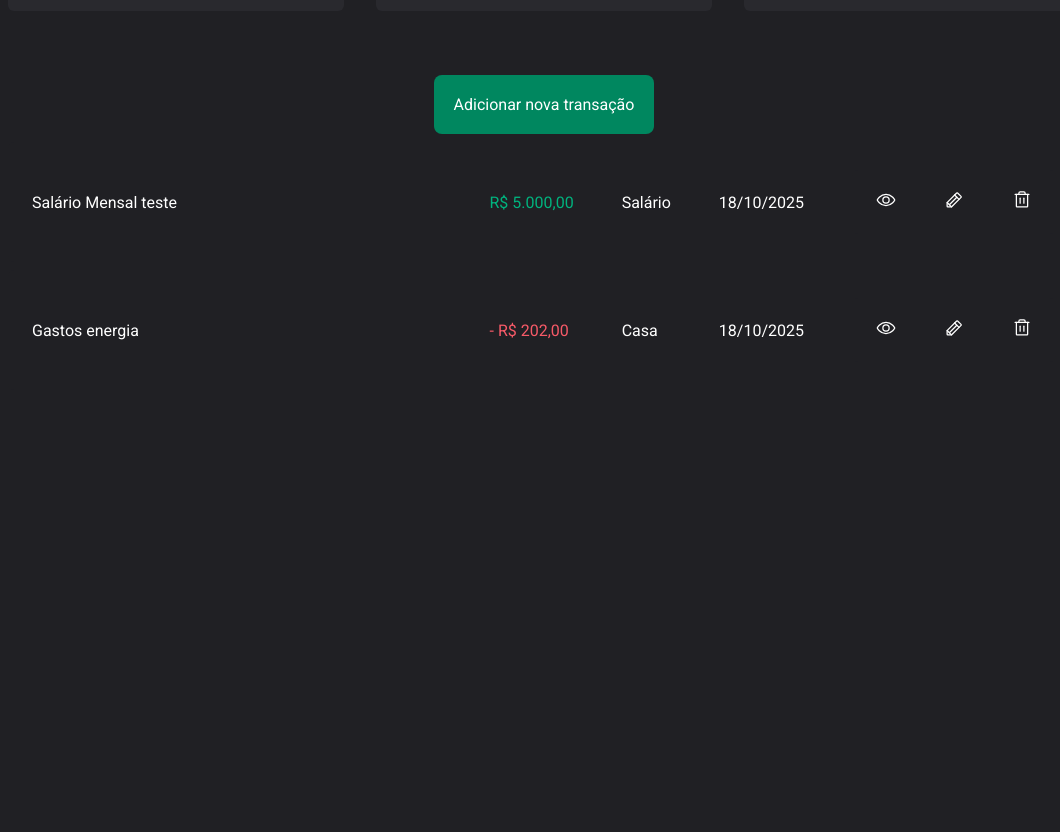
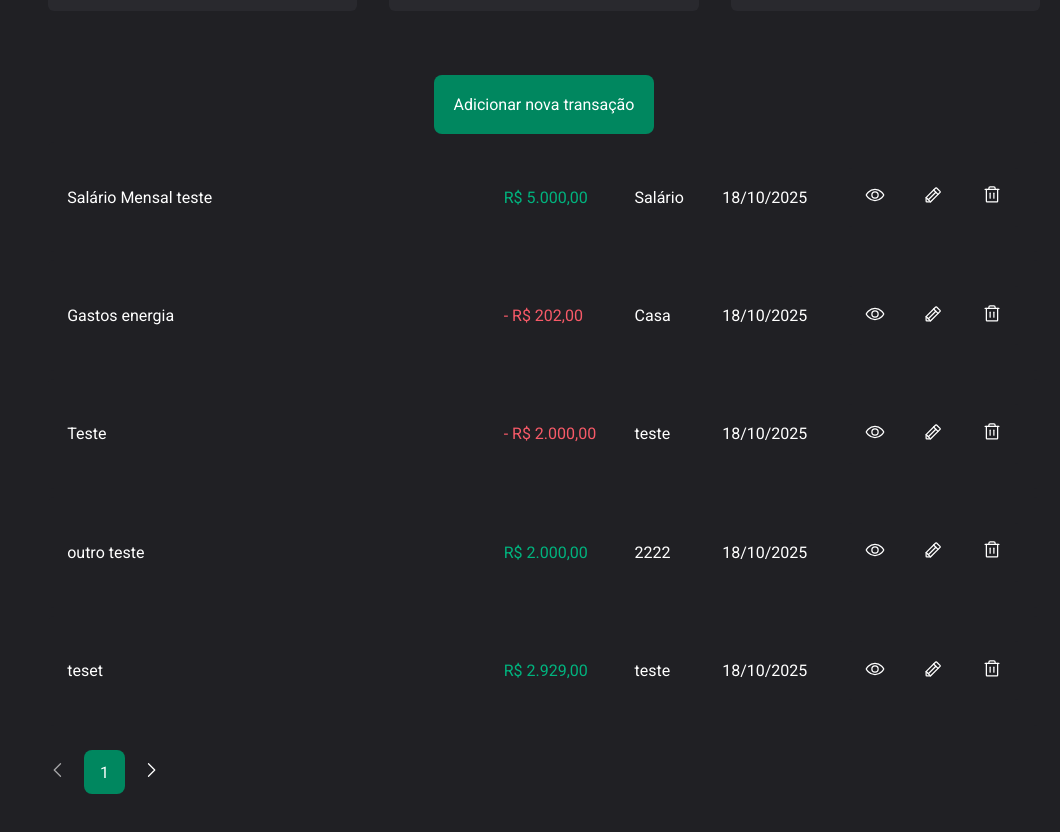
Before and after one commit to PauloVitorrr/financial-hub, a React (Vite) app: page / in a window 1280 px wide. Shown: the part 380-1212 px from the top of the page, without its empty margins (96-1156 px from the left). Before the commit the page ends 800 px from the top, so only its background shows below. Built offline with nearby package versions, Linux system fonts and the light colour scheme; data requests are answered from the project's data file.

Commit message:
feat: paginações

```diff
--- a/db.json
+++ b/db.json
@@ -15,6 +15,38 @@
       "category": "Casa",
       "type": "saída",
       "date": "2025-10-18T14:57:12.588Z"
+    },
+    {
+      "id": "cef3",
+      "description": "Teste",
+      "value": 2000,
+      "category": "teste",
+      "type": "saída",
+      "date": "2025-10-18T15:41:31.408Z"
+    },
+    {
+      "id": "07b4",
+      "description": "outro teste",
+      "value": 2000,
+      "category": "2222",
+      "type": "entrada",
+      "date": "2025-10-18T15:41:39.730Z"
+    },
+    {
+      "id": "24fc",
+      "description": "teset",
+      "value": 2929,
+      "category": "teste",
+      "type": "entrada",
+      "date": "2025-10-18T15:42:12.564Z"
+    },
+    {
+      "id": "4988",
+      "description": "teste 3",
+      "value": 123,
+      "category": "casa",
+      "type": "entrada",
+      "date": "2025-10-18T15:44:42.693Z"
     }
   ]
 }
--- a/src/pages/Transactions/index.tsx
+++ b/src/pages/Transactions/index.tsx
@@ -7,16 +7,21 @@ import { dateFormatter, priceFormatter } from "../../utils/formatter";
 import { NewTransactionModal } from "../../components/NewTransactionModal";
 import * as Dialog from "@radix-ui/react-dialog";
 import { TransactionActionButton } from "../../components/TransactionActionButton";
+import { CaretLeft, CaretRight } from "phosphor-react";
 
 export default function Transactions() {
   const { transactions, deleteTransactions } = useContext(TransactionsContext);
   const [selectedId, setSelectedId] = useState("");
+  const [currentPage, setCurrentPage] = useState(1);
+  const itemsPerPage = 5;
 
   const handleOpenModal = (id: string) => {
     setSelectedId(id);
   };
 
-  console.log(transactions, "transactions");
+  const startIndex = (currentPage - 1) * itemsPerPage;
+  const endIndex = startIndex + itemsPerPage;
+  const paginatedTransactions = transactions.slice(startIndex, endIndex);
 
   return (
     <div>
@@ -34,7 +39,7 @@ export default function Transactions() {
           </Dialog.Root>
           <S.TransactionsTable>
             <tbody>
-              {transactions.map((transaction) => {
+              {paginatedTransactions.map((transaction) => {
                 return (
                   <tr key={transaction.id}>
                     <td width="44%">{transaction.description}</td>
@@ -77,6 +82,31 @@ export default function Transactions() {
                 );
               })}
             </tbody>
+            <S.PaginationContainer>
+              <button
+                onClick={() => setCurrentPage((prev) => Math.max(prev - 1, 1))}
+                disabled={currentPage === 1}
+              >
+                <CaretLeft size={20} />
+              </button>
+
+              <span>{currentPage}</span>
+
+              <button
+                onClick={() =>
+                  setCurrentPage((prev) =>
+                    prev < Math.ceil(transactions.length / itemsPerPage)
+                      ? prev + 1
+                      : prev
+                  )
+                }
+                disabled={
+                  currentPage >= Math.ceil(transactions.length / itemsPerPage)
+                }
+              >
+                <CaretRight size={20} />
+              </button>
+            </S.PaginationContainer>
           </S.TransactionsTable>
         </S.TransactionsContainer>
       </S.Main>
--- a/src/pages/Transactions/styles.ts
+++ b/src/pages/Transactions/styles.ts
@@ -4,7 +4,7 @@ export const Main = styled.main`
   max-width: 1120px;
   max-width: 1120px;
   margin: 4rem auto 0;
-  padding-top: 60px;
+  padding: 60px 40px;
 `;
 
 export const TransactionsContainer = styled.main`
@@ -38,7 +38,7 @@ export const TransactionsTable = styled.table`
   border-spacing: 0 0.5rem;
 
   td {
-    padding: 1.25rem 1.5rem;
+    padding: 1.1rem 1.2rem;
     background: ${(props) => props.theme["gray-800"]};
 
     &:first-child {
@@ -81,3 +81,25 @@ export const ButtonTable = styled.button<ButtonTableProps>`
         : props.theme["green-500"]};
   }
 `;
+export const PaginationContainer = styled.div`
+  display: flex;
+  align-items: center;
+  margin-top: 1rem;
+  gap: 1rem;
+  button {
+    border: none;
+    background-color: transparent;
+    color: ${(props) => props.theme["white"]};
+    cursor: pointer;
+
+    &:disabled {
+      cursor: not-allowed;
+      opacity: 0.6;
+    }
+  }
+  span {
+    background-color: ${(props) => props.theme["green-500"]};
+    padding: 0.8rem 1rem;
+    border-radius: 8px;
+  }
+`;
```
